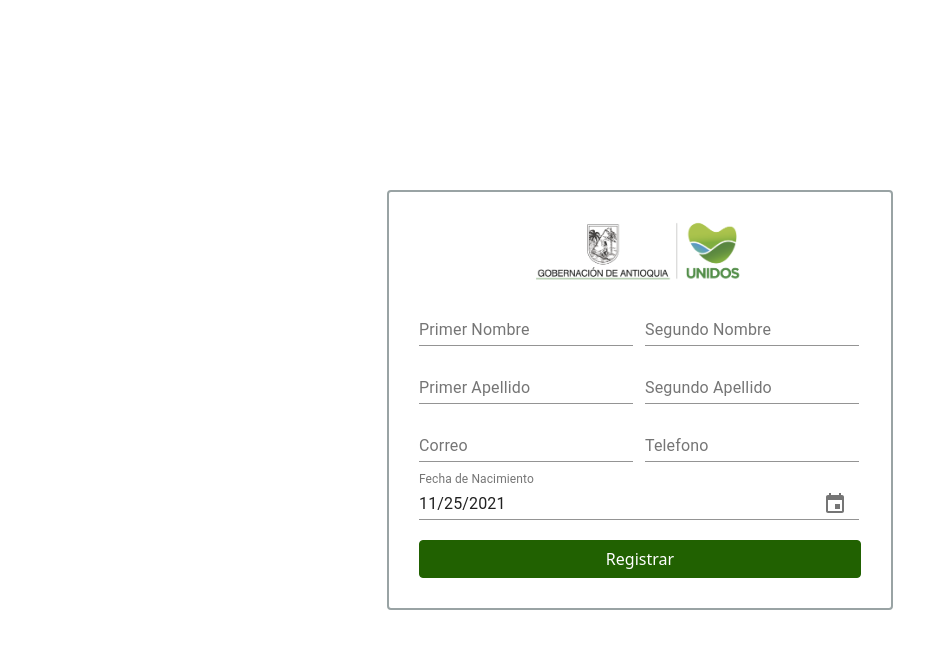
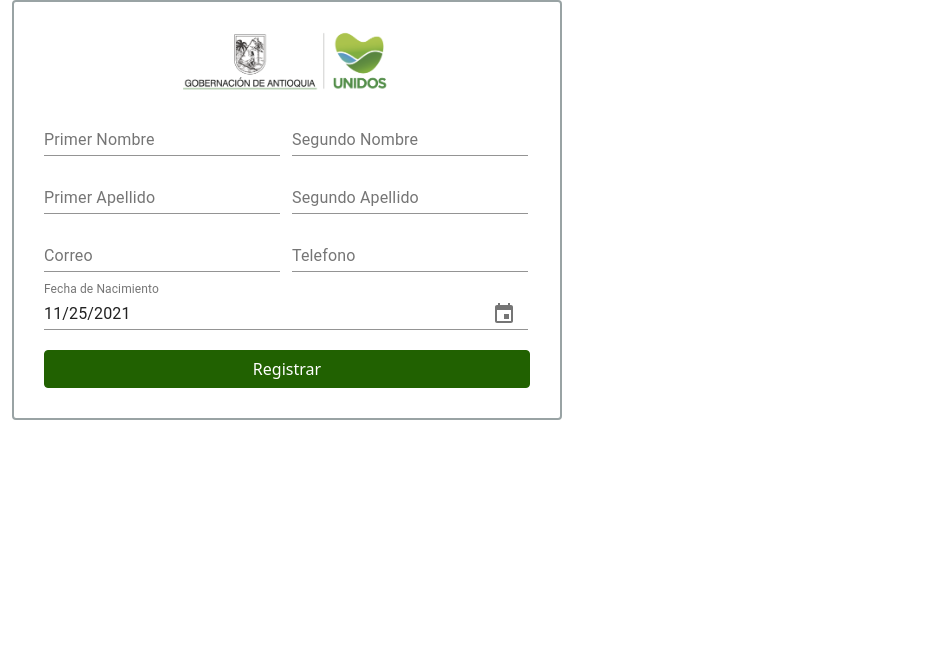
Before and after one commit to aotalvaros/formulario-concatenarNombre-mostrarIp, a React (Create React App) app: page / in a window 1280 px wide. Shown: the top 648 px of the page, without its empty margins (0-944 px from the left). Built offline with nearby package versions, Linux system fonts and the light colour scheme.

Commit message:
Se cambia el mensaje de error de la fecha

```diff
--- a/src/components/FormularioConFormik.tsx
+++ b/src/components/FormularioConFormik.tsx
@@ -97,7 +97,7 @@ export const FormularioConFormik = () => {
           inputFechaNacimiento: Yup.date()
             .required("Por favor ingrese una fecha de nacimiento.")
             .nullable()
-            .typeError('Fecha invalida')
+            .typeError('Debes ingresar una fecha valida')
             .max(new Date(), "Debes ingresar una fecha de nacimiento valida"),
           inputTelefono: Yup.number()
             .required("Por favor ingrese un numero de telefono.")
@@ -106,7 +106,7 @@ export const FormularioConFormik = () => {
         })}
       >
         {({ handleSubmit, errors, touched }: any) => (
-          <Container className="abs-center" fluid >
+          <Container className="container-form" fluid >
             <Form
               noValidate
               onSubmit={handleSubmit}
@@ -248,12 +248,12 @@ export const FormularioConFormik = () => {
                       className="col-12 col-xs-12"
                       name="inputFechaNacimiento"
                       id="inputFechaNacimiento"
-                      component={FormDatePicker}
+                      component={ FormDatePicker }
                       label="Fecha de Nacimiento"
                       format="MM/dd/yyyy"
-                      maxDate={new Date()}
-                      invalidDateMessage=""
-                      maxDateMessage=""
+                      maxDate={ new Date() }
+                      invalidDateMessage={ false }
+                      maxDateMessage={ false }
                     />
                     <ErrorMessage
                       className="error-message"
```
